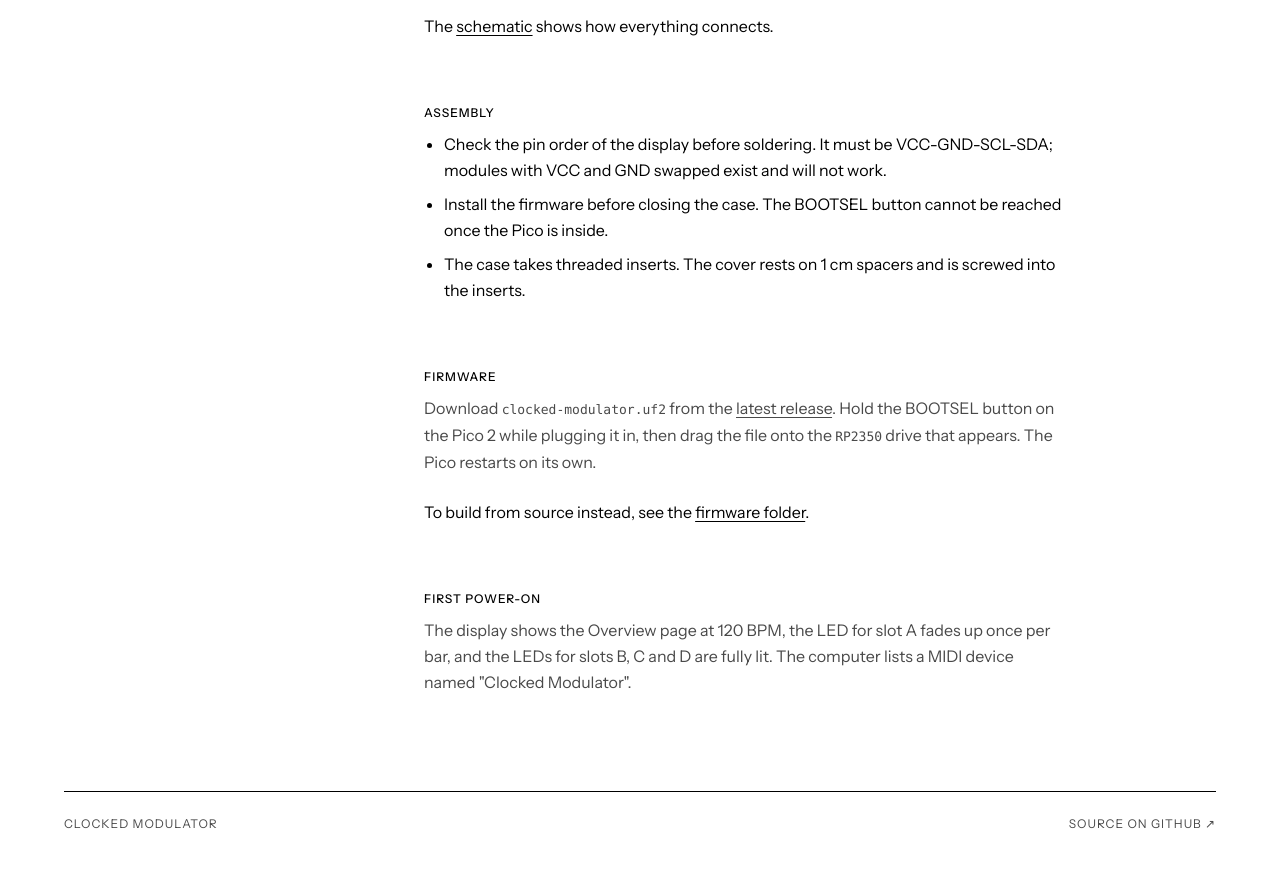
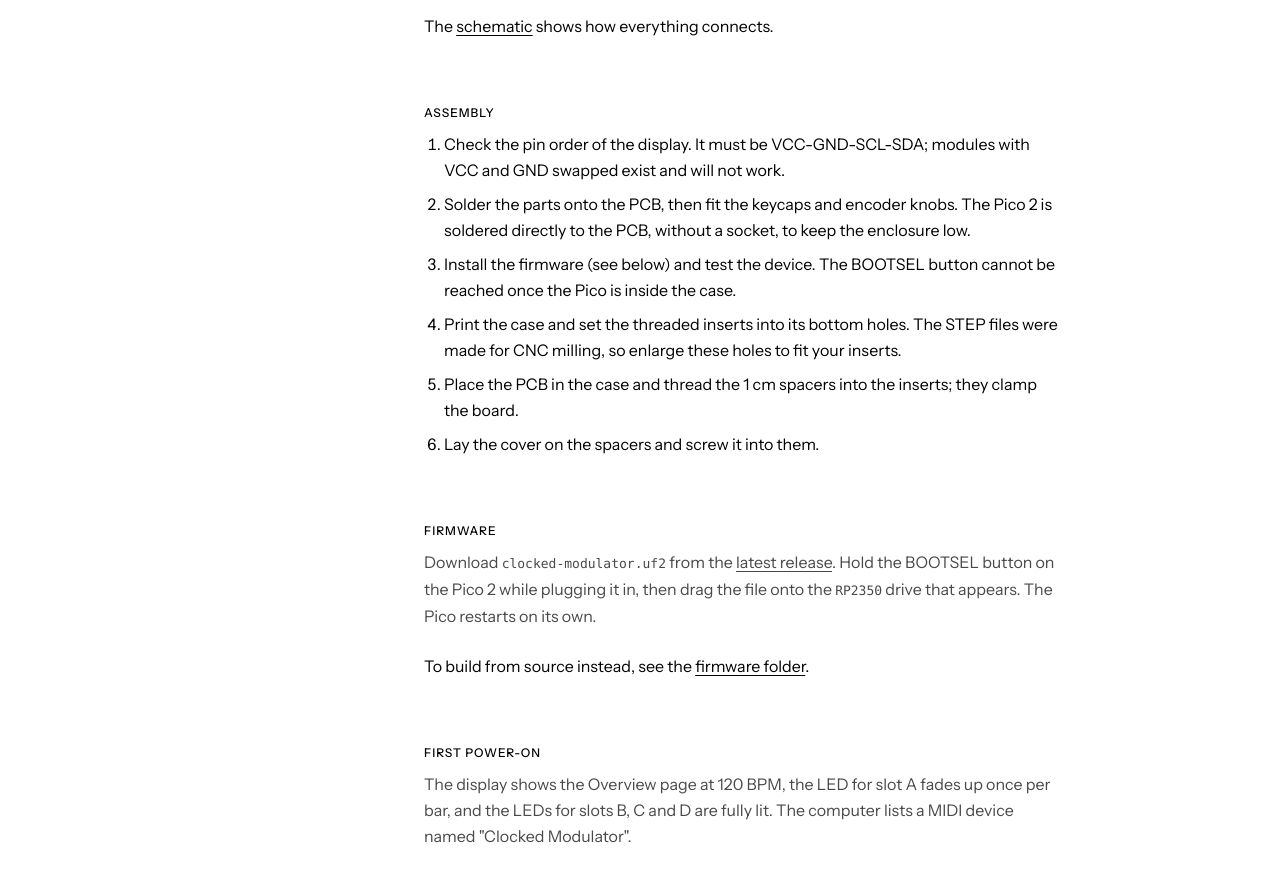
Before and after one commit to matthiasmeissen/clocked-modulator, a plain HTML site: page docs/index.html in a window 1280 px wide. Shown: the part 4660-5541 px from the top of the page. Before the commit the page ends 5515 px from the top, so only its background shows below. Drawn offline with Linux system fonts and the light colour scheme.

Commit message:
feat: clean up

```diff
--- a/docs/index.html
+++ b/docs/index.html
@@ -82,8 +82,8 @@
 
   .content > :first-child { margin-top: 0; }
   .content > :last-child { margin-bottom: 0; }
-  .content p, .content ul { max-width: 640px; margin: 0 0 24px; }
-  .content ul { padding-left: 20px; }
+  .content p, .content ul, .content ol { max-width: 640px; margin: 0 0 24px; }
+  .content ul, .content ol { padding-left: 20px; }
   .content li { margin-bottom: 8px; }
   .content img { margin: 40px 0; }
   h3 { margin: 64px 0 8px; font-weight: 500; }
@@ -253,15 +253,19 @@
     <p>The <a href="https://github.com/matthiasmeissen/clocked-modulator/blob/main/hardware/fab/schematic.pdf" target="_blank" rel="noopener">schematic</a> shows how everything connects.</p>
 
     <h3>Assembly</h3>
-    <!-- TODO: assembly order, and the sizes of the inserts, spacers and screws -->
-    <ul>
-      <li>Check the pin order of the display before soldering. It must be
-      VCC-GND-SCL-SDA; modules with VCC and GND swapped exist and will not work.</li>
-      <li>Install the firmware before closing the case. The BOOTSEL button cannot be
-      reached once the Pico is inside.</li>
-      <li>The case takes threaded inserts. The cover rests on 1 cm spacers and is
-      screwed into the inserts.</li>
-    </ul>
+    <!-- TODO: confirm the screw and insert size (probably M2.5) and add it here and to the BOM -->
+    <ol>
+      <li>Check the pin order of the display. It must be VCC-GND-SCL-SDA; modules
+      with VCC and GND swapped exist and will not work.</li>
+      <li>Solder the parts onto the PCB, then fit the keycaps and encoder knobs.
+      The Pico 2 is soldered directly to the PCB, without a socket, to keep the enclosure low.</li>
+      <li>Install the firmware (see below) and test the device. The BOOTSEL button
+      cannot be reached once the Pico is inside the case.</li>
+      <li>Print the case and set the threaded inserts into its bottom holes. The
+      STEP files were made for CNC milling, so enlarge these holes to fit your inserts.</li>
+      <li>Place the PCB in the case and thread the 1 cm spacers into the inserts; they clamp the board.</li>
+      <li>Lay the cover on the spacers and screw it into them.</li>
+    </ol>
 
     <h3>Firmware</h3>
     <p>Download <code>clocked-modulator.uf2</code> from the
@@ -272,7 +276,6 @@
     <a href="https://github.com/matthiasmeissen/clocked-modulator/tree/main/firmware" target="_blank" rel="noopener">firmware folder</a>.</p>
 
     <h3>First power-on</h3>
-    <!-- TODO: confirm the below against a freshly flashed device and add a photo -->
     <p>The display shows the Overview page at 120 BPM, the LED for slot A fades up
     once per bar, and the LEDs for slots B, C and D are fully lit. The computer
     lists a MIDI device named "Clocked Modulator".</p>
```
Also changed, not shown: 5 other files.
